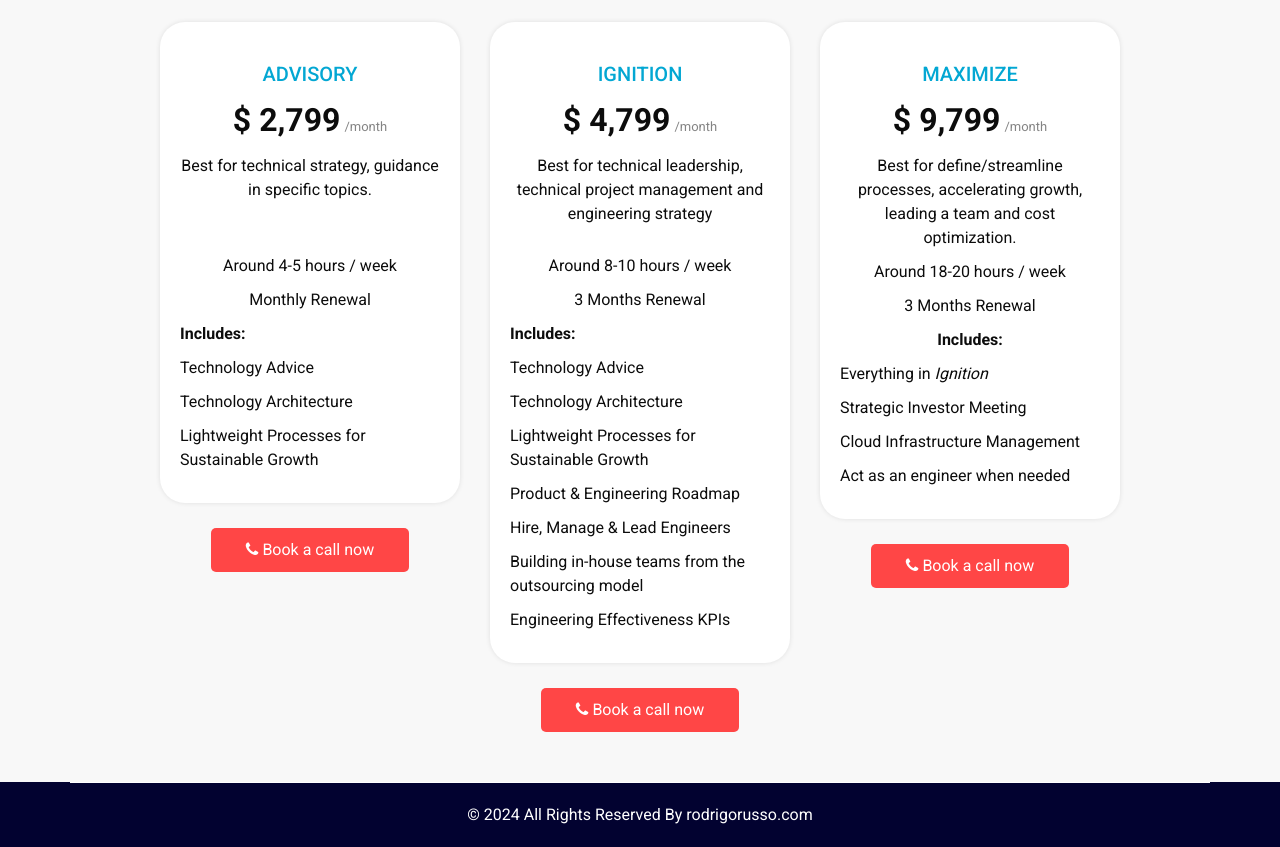
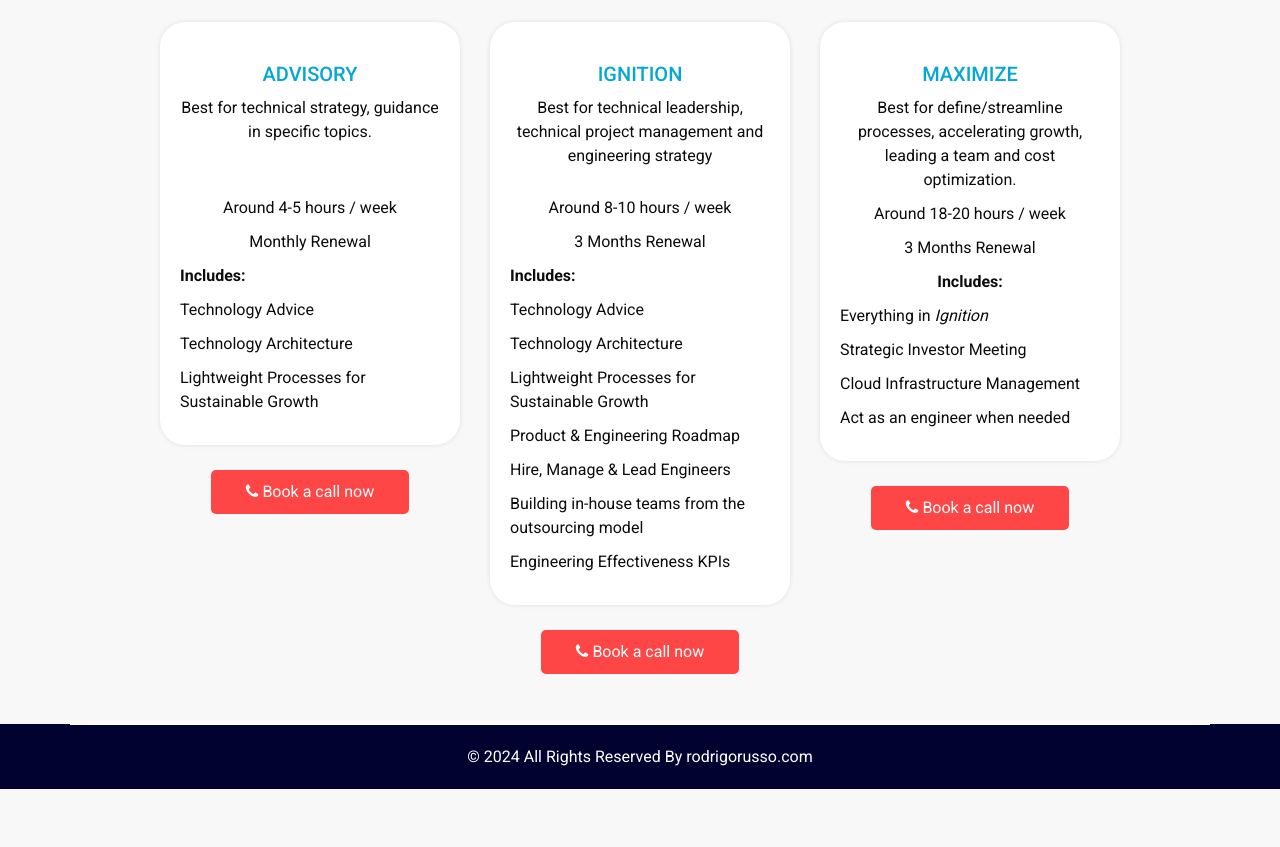
Before and after one commit to rodrigozrusso/rodrigorusso.com, a website: page index.html in a window 1280 px wide. Shown: the part 2858-3705 px from the top of the page. After the commit the page ends 3647 px from the top, so only its background shows below. Drawn offline with Linux system fonts and the light colour scheme; a script that the page names is missing.

Commit message:
remove prices

```diff
--- a/index.html
+++ b/index.html
@@ -375,10 +375,6 @@
           <div class="box">
             <div class="detail-box">
               <h6>Advisory</h6>
-              <div>
-                <span class="price_tag">$ 2,799</span>
-                <span class="price_interval">/month</span>
-              </div>
               <ul class="price_features">
                 <li class="best_for">
                   Best for technical strategy, guidance in specific topics.
@@ -410,10 +406,6 @@
           <div class="box">
             <div class="detail-box">
               <h6>Ignition</h6>
-              <div>
-                <span class="price_tag">$ 4,799</span>
-                <span class="price_interval">/month</span>
-              </div>
               <ul class="price_features">
                 <li class="best_for">
                   Best for technical leadership, technical project management
@@ -458,10 +450,6 @@
           <div class="box">
             <div class="detail-box">
               <h6>Maximize</h6>
-              <div>
-                <span class="price_tag">$ 9,799</span>
-                <span class="price_interval">/month</span>
-              </div>
               <ul class="price_features">
                 <li class="best_for">
                   Best for define/streamline processes, accelerating growth,
```
